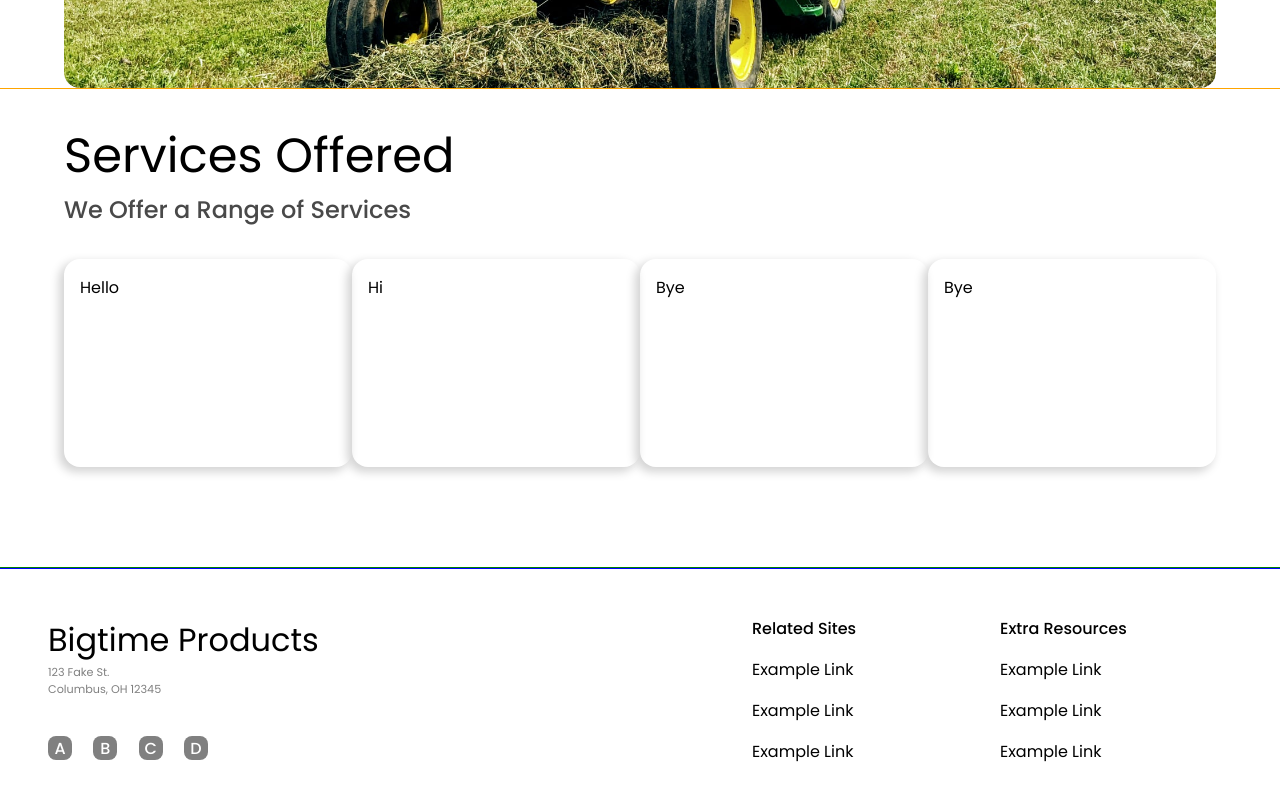
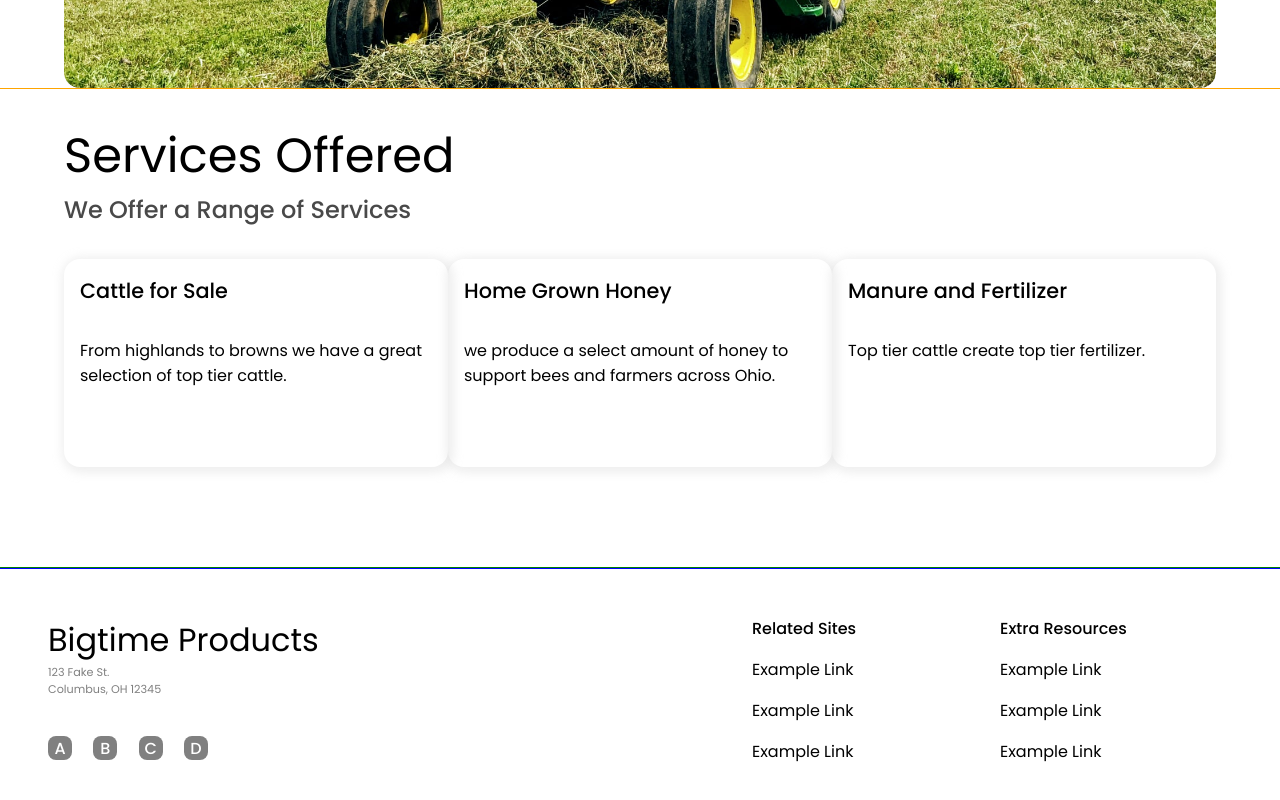
Before and after one commit to khowellmobile/farmwebsite-react-django, a React (Create React App) app in the folder frontend/: page / in a window 1280 px wide. Shown: the part 744-1544 px from the top of the page. Built offline with nearby package versions, Linux system fonts and the light colour scheme.

Commit message:
adding cartousel

```diff
--- a/frontend/src/components/elements/TextCard.module.css
+++ b/frontend/src/components/elements/TextCard.module.css
@@ -1,10 +1,16 @@
 .textCard {
     padding: 1rem;
-    box-shadow: -4px 4px 10px 1px rgb(212, 212, 212);
+    box-shadow: 2px 2px 10px 4px rgba(212, 212, 212, 0.37);
     border-radius: 1rem;
 }
 
 .small {
-    width: 25rem;
+    width: 30rem;
     height: 13rem;
 }
+
+.small h3 {
+    font-size: 1.3rem;
+    font-weight: 500;
+    margin-bottom: 2rem;
+}
--- a/frontend/src/components/sections/CenterContent.js
+++ b/frontend/src/components/sections/CenterContent.js
@@ -1,5 +1,5 @@
 import classes from "./CenterContent.module.css";
-import textCardClasses from "../elements/TextCard.module.css"
+import textCardClasses from "../elements/TextCard.module.css";
 import TextCard from "../elements/TextCard";
 import img0 from "../../images/Tractor.jpg";
 
@@ -9,31 +9,33 @@ function CenterContent() {
             <div className={classes.titleDiv}>
                 <h1>Landing Page Title</h1>
                 <h4>Small Farm. Quality Cattle.</h4>
-                <img
-                    className={classes.titleImage}
-                    src={img0}
-                    alt="tractor"
-                />
+                <img className={classes.titleImage} src={img0} alt="tractor" />
             </div>
             <div className={classes.cardSection}>
                 <h2>Services Offered</h2>
                 <h4>We Offer a Range of Services</h4>
                 <div className={classes.cards}>
                     <TextCard className={textCardClasses.small}>
-                        <p>Hello</p>
+                        <h3>Cattle for Sale</h3>
+                        <p>
+                            From highlands to browns we have a great selection
+                            of top tier cattle.
+                        </p>
                     </TextCard>
                     <TextCard className={textCardClasses.small}>
-                        <p>Hi</p>
+                        <h3>Home Grown Honey</h3>
+                        <p>
+                            we produce a select amount of honey to support bees
+                            and farmers across Ohio.
+                        </p>
                     </TextCard>
                     <TextCard className={textCardClasses.small}>
-                        <p>Bye</p>
-                    </TextCard>
-                    <TextCard className={textCardClasses.small}>
-                        <p>Bye</p>
+                        <h3>Manure and Fertilizer</h3>
+                        <p>Top tier cattle create top tier fertilizer.</p>
                     </TextCard>
                 </div>
             </div>
-            <div id="carousel"></div>
+            <div className={classes.carousel}></div>
         </div>
     );
 }
```
